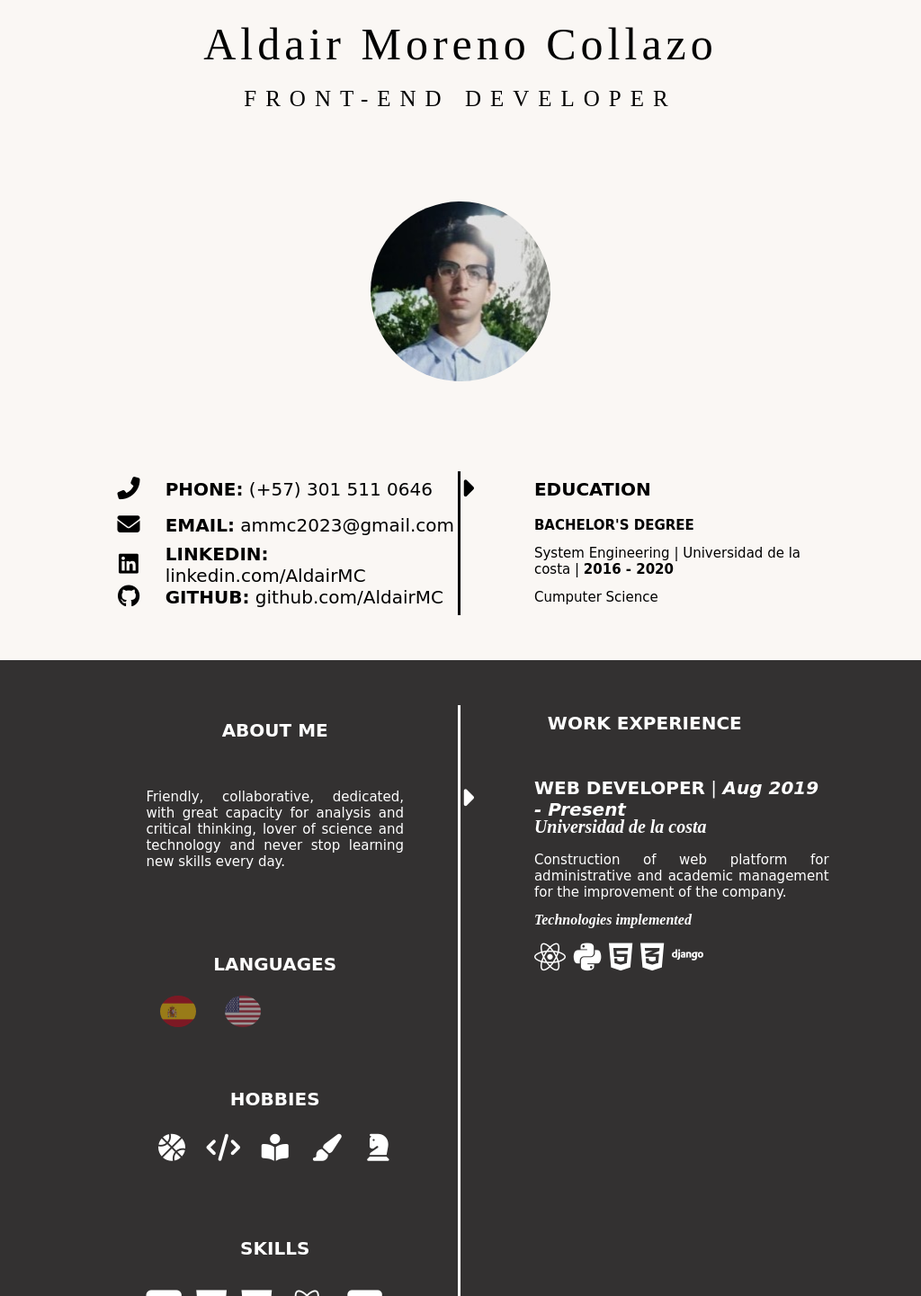
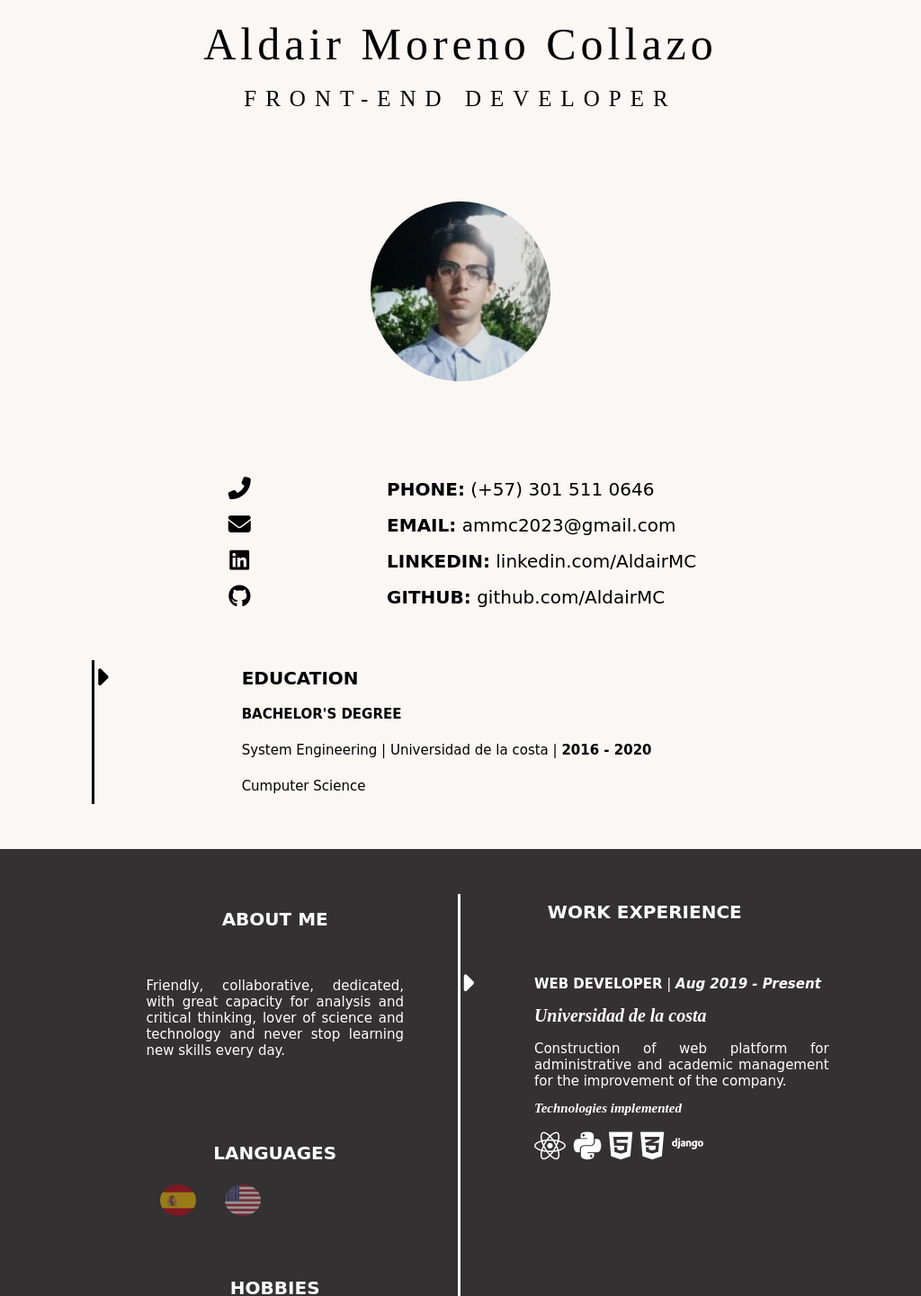
Before and after one commit to AldairMC/aldair_mc, a plain HTML site: page index.html in a window 1024 px wide. Shown: the top 1441 px of the page at 90% size. Drawn offline with nearby package versions, Linux system fonts and the light colour scheme.

Commit message:
:art: Add responsive for tablet

```diff
--- a/Style/style.css
+++ b/Style/style.css
@@ -392,3 +392,33 @@ a {
         align-self: flex-end;
     }
 }
+
+@media (min-width: 769px) and (max-width: 1080px) {
+    .Container__contact__education {
+        height: 370px;
+        grid-template-columns: 100%;
+        row-gap: 50px;
+    }
+
+    .Container__contact__education
+        .Container__contact {
+            border-right: 0px;
+    }
+
+    .Container__contact__education
+        .Container__education {
+            border-left: 3px solid #000;
+    }
+
+    .Content__contact {
+        grid-template-columns: 40% 60%;
+    }
+
+    .__Content__title__work_one {
+        font-size: 15px;
+    }
+
+    .__Content__tech {
+        font-size: 15px;
+    }
+}
--- a/index.html
+++ b/index.html
@@ -38,7 +38,7 @@
                             <i class="fas fa-envelope"></i>
                         </div>
                         <div class="__Content">
-                            <strong>EMAIL:</strong> <span>ammc2023@gmail.com</span>
+                            <strong>EMAIL:</strong> <span><a href="mailto:ammc2023@gmail.com">ammc2023@gmail.com</a></span>
                         </div>
                     </div>
                     <div class="Content__contact">
```
Also changed, not shown: 1 other file.
